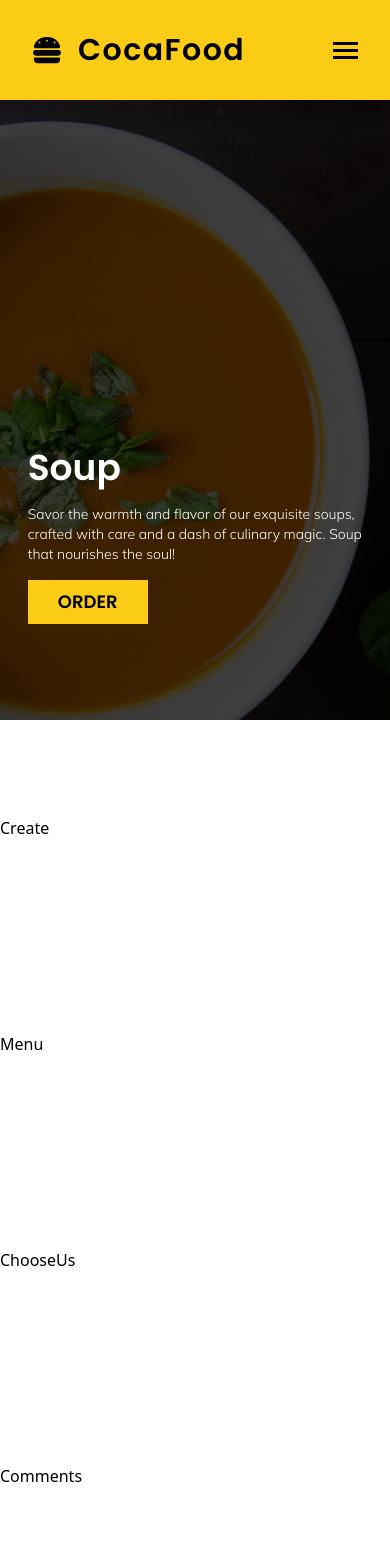
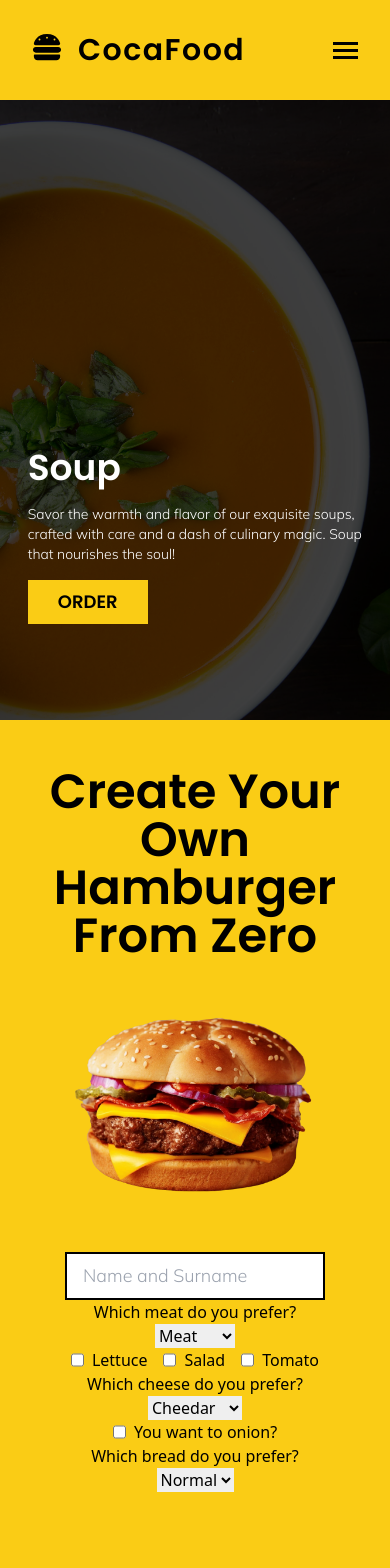
Before and after one commit to SaidARSLAN/restaurantMenu, a React (Vite) app: page / in a window 390 px wide. Shown: the top 1568 px of the page. Built offline with nearby package versions, Linux system fonts and the light colour scheme.

Commit message:
Added create your own hamburger

```diff
--- a/src/App.jsx
+++ b/src/App.jsx
@@ -12,7 +12,7 @@ function App() {
       <section>
         <Hero />
       </section>
-      <section className='py-24'>
+      <section className='w-full h-screen'>
         <Create />
       </section>
       <section className='py-24'>
--- a/src/components/Link.jsx
+++ b/src/components/Link.jsx
@@ -2,7 +2,7 @@ import React from 'react'
 
 const Link = ({link}) => {
   return (
-    <a href="" className='text-lg font-poppins uppercase  hover:text-gray-600 duration-300'>{link}</a>
+    <a href="" className='text-lg font-poppins uppercase tracking-wide hover:text-gray-600 duration-300'>{link}</a>
   )
 }
 
--- a/src/components/Nav.jsx
+++ b/src/components/Nav.jsx
@@ -28,10 +28,10 @@ const Nav = () => {
 
   return (
     <header className='flex w-full justify-between lg:px-16 px-8  bg-yellow-400 h-[100px] items-center'>
-        <h3 className='text-3xl font-poppins tracking-wider cursor-pointer w-1/3 flex space-x-4 items-center'>
+        <h3 className='text-3xl font-poppins tracking-wider cursor-pointer w-1/3 flex space-x-4'>
             <FontAwesomeIcon icon={faHamburger}></FontAwesomeIcon><div className='flex'><span>Coca</span><span>Food</span></div>
         </h3>
-        <nav className='hidden lg:flex lg:w-1/3 w-full justify-evenly items-center'>
+        <nav className='hidden lg:flex lg:w-1/3 w-full justify-evenly'>
             {navLinks.map((link) => {
                     return <Link link={link}/>
             })}
@@ -47,7 +47,7 @@ const Nav = () => {
                 <OpenShopBox />
           </div>
                 <button className='text-lg font-poppins uppercase tracking-wide hover:text-gray-600 duration-300'>Sign In</button>
-                <button className='text-lg bg-black text-white px-4 py-2 font-poppins uppercase hover:bg-white hover:text-black duration-200'>Register</button>
+                <button className='text-lg bg-black text-white px-4 py-2 font-poppins uppercase hover:bg-white hover:text-black duration-300'>Register</button>
             </div>
     </header>
   )
--- a/src/contains/index.js
+++ b/src/contains/index.js
@@ -6,8 +6,9 @@
 import Hamburger from '../assets/hamburger.jpg'
 import Soup from '../assets/soup.jpg';
 import Meat from '../assets/meat.jpg'
+import HamburgerNext from '../assets/HamburgerNext.png'
 
 export const navLinks = ["Home","Create","Menu","About","Comments"];
 
 
-export {Hamburger,Soup,Meat};
+export {Hamburger,Soup,Meat,HamburgerNext};
--- a/src/sections/Create.jsx
+++ b/src/sections/Create.jsx
@@ -1,8 +1,57 @@
 import React from 'react'
+import { HamburgerNext } from '../contains'
 
 const Create = () => {
   return (
-    <div>Create</div>
+    <div className='flex h-[900px] flex-col w-full bg-yellow-400'>
+      <div className='w-full flex items-center justify-center mt-12'>
+        <h1 className='text-5xl text-center font-poppins leading-20'>Create Your Own Hamburger From Zero</h1>
+      </div>
+      <div className='w-full my-9 flex items-center justify-center'>
+        <img src={HamburgerNext} />
+      </div>
+      <div className='w-full flex items-center justify-center'>
+        <form className='flex flex-col w-full items-center'>
+          <input className='border-2 border-black w-2/3 px-4 py-2 font-mulish text-lg' placeholder='Name and Surname'></input>
+          <label>Which meat do you prefer?</label>
+          <select>
+            <option>Meat</option>
+            <option>Chicken</option>
+            <option>Vegan</option>
+          </select>
+          <div className='flex space-x-4'>
+          <div className='flex space-x-2'>
+          <input type='checkbox'></input>
+          <label>Lettuce</label>
+          </div>
+          <div className='flex space-x-2'>
+          <input type='checkbox'></input>
+          <label>Salad</label>
+          </div>
+          <div className='flex space-x-2'>
+          <input type='checkbox'></input>
+          <label>Tomato</label>
+          </div>
+          </div>
+          <label>Which cheese do you prefer?</label>
+          <select>
+            <option>Cheedar</option>
+            <option>Mozerella</option>
+            <option>None</option>
+          </select>
+          <div className='flex space-x-2'>
+          <input type='checkbox'></input>
+          <label>You want to onion?</label>
+          </div>
+          <label>Which bread do you prefer?</label>
+          <select>
+            <option>Normal</option>
+            <option>Big</option>
+            <option>Small</option>
+          </select>
+        </form>
+      </div>
+    </div>
   )
 }
 
```
Also changed, not shown: src/assets/hamburgerNext.png (added).
